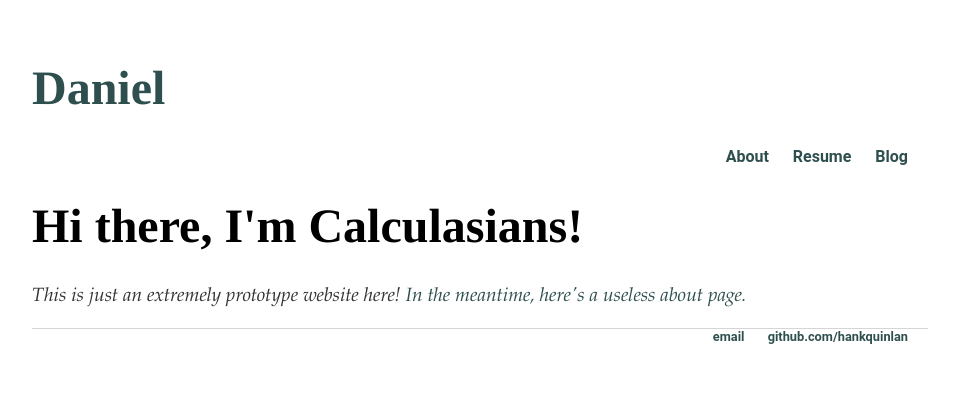
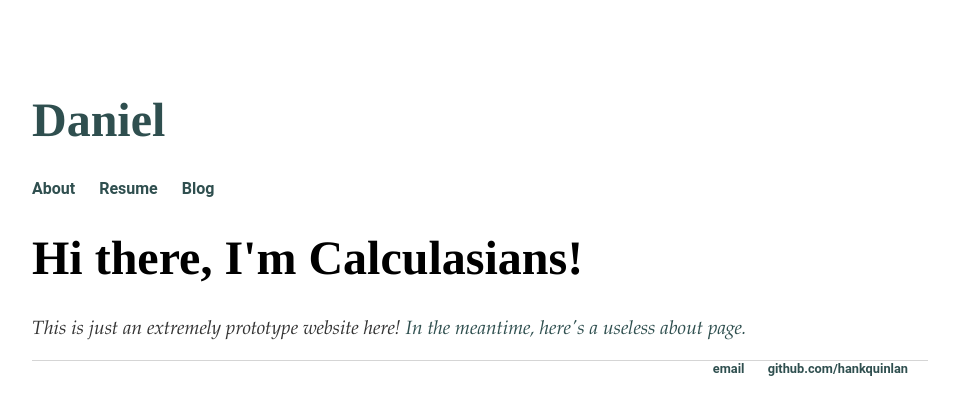
Before and after one commit to Calculasians/calculasians.github.io, a Jekyll site: the page built from index.html, in a window 1280 px wide. Shown: the top 415 px of the page, without its empty margins (160-1119 px from the left). Built offline with Jekyll 4.4.1, drawn with Linux system fonts in a browser that asks for light colours.

Commit message:
Update main.css

```diff
--- a/css/main.css
+++ b/css/main.css
@@ -3,6 +3,8 @@
     width: 70%;
 }
 
+.top-row {
+    display:inline-block
 }
 .home-button {
     display:inline-block
@@ -27,7 +29,7 @@
     color: #2F4F4F;
 }
 a:hover {
-    color: #ADFF2F
+    color: #FF6347
 }
 
 h1 {
```
